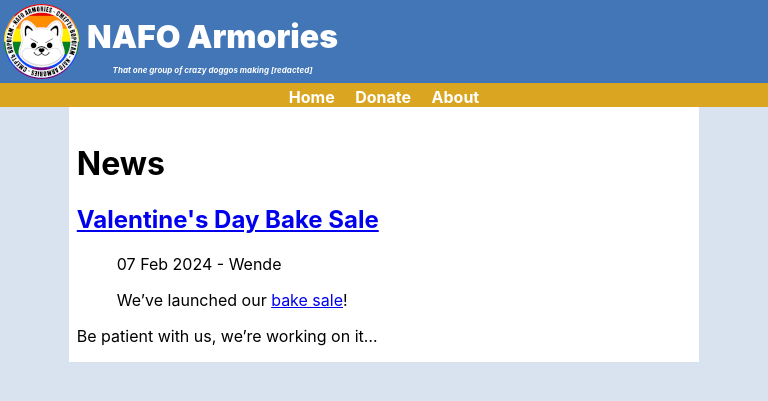
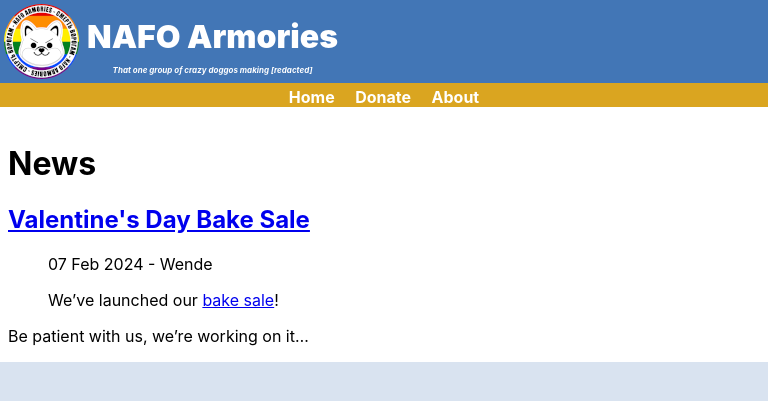
Before and after one commit to nafoarmories/nafoarmories.github.io, a Jekyll site: the page built from docs/index.markdown, in a window 768 px wide. Shown: the top 401 px of the page. Built offline with Jekyll 4.4.1, drawn with Linux system fonts in a browser that asks for light colours.

Commit message:
make the main content take up the full width on mobile

```diff
--- a/docs/assets/css/nafoarms.scss
+++ b/docs/assets/css/nafoarms.scss
@@ -70,6 +70,15 @@ body {
     margin-top: 0;
 }
 
+.nafoarms-main {
+    background-color: $header-content-color;
+    flex: 2;
+    padding-left: 0.5rem;
+    padding-right: 0.5rem;
+    padding-top: 1rem;
+    margin-top: 0px; // override the theme
+}
+
 @media (min-width: 768px) {
     .nafoarms-title-text {
         font-size: $header-title-font-size;
@@ -84,6 +93,9 @@ body {
         img {
             content: url("{{ 'assets/images/pride_100x100.png' | relative_url }}");
         }
+    }
+    .nafoarms-main {
+        width: 80%;
     }
 }
 
@@ -101,6 +113,10 @@ body {
         img {
             content: url("{{ 'assets/images/pride_75x75.png' | relative_url }}");
         }
+    }
+    .nafoarms-main {
+        width: 100%;
+        margin-left: 1rem;
     }
 }
 
@@ -137,15 +153,7 @@ body {
     flex: 1;
 }
 
-.nafoarms-main {
-    background-color: $header-content-color;
-    flex: 2;
-    padding-left: 0.5rem;
-    padding-right: 0.5rem;
-    padding-top: 1rem;
-    margin-top: 0px; // override the theme
-    width: 80%;
-}
+
 
 .nafoarms-footer {
     flex: 3;
```
